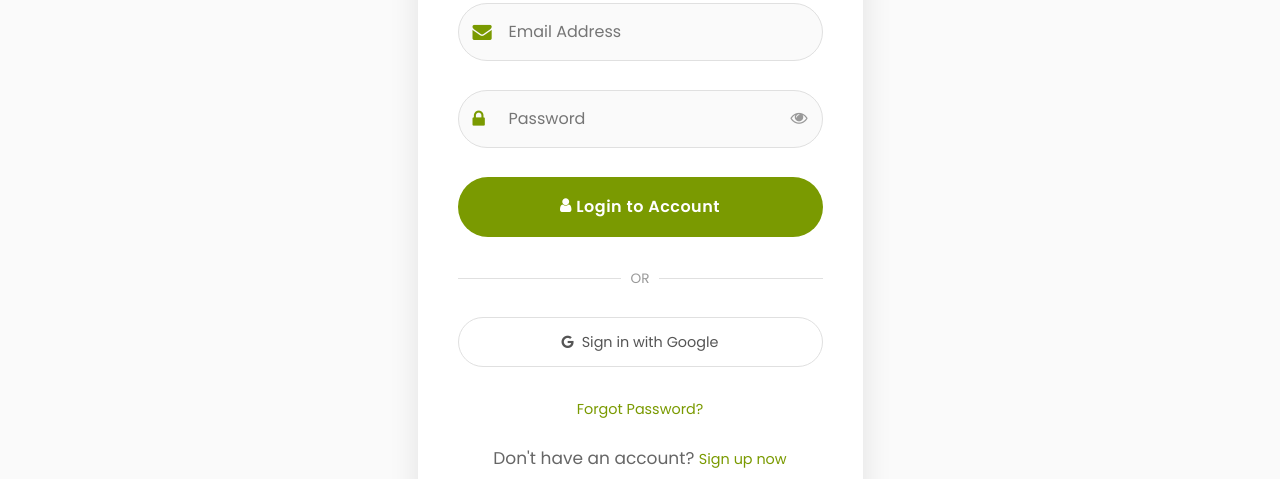
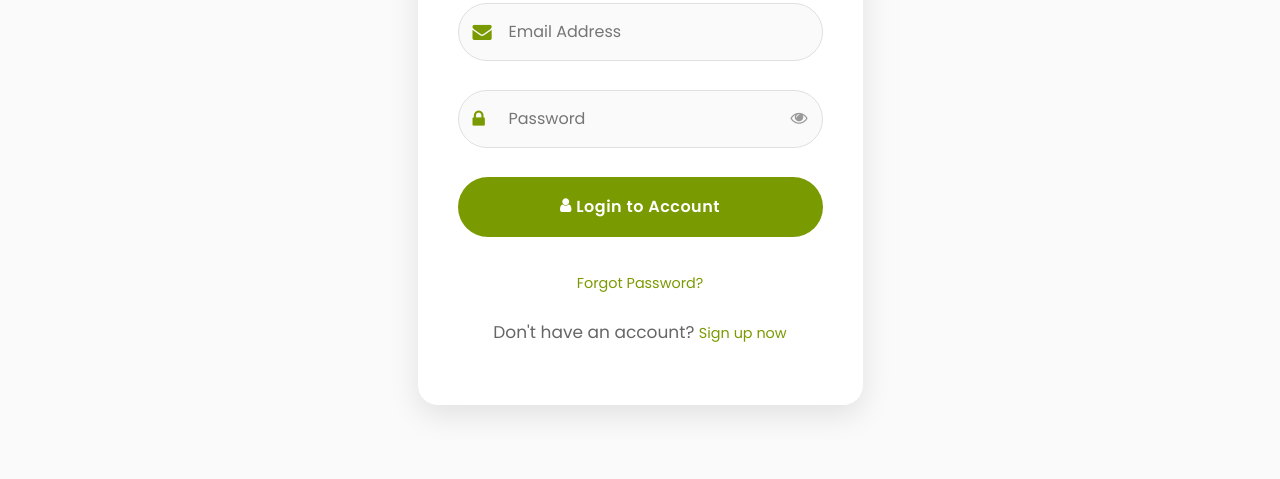
Before and after one commit to gurpreetdastirmind/restaurant-app, a plain HTML site: page login.html in a window 1280 px wide. Shown: the part 687-1166 px from the top of the page. Drawn offline with Linux system fonts and the light colour scheme; files whose address does not match are found by name; a web font is replaced by a local one.

Commit message:
Updated login

```diff
--- a/login.html
+++ b/login.html
@@ -347,17 +347,18 @@
                 </div>
               </form>
 
-             <div class="separator">
-              <span>OR</span>
-            </div>
+              <!-- <div class="separator">
+                <span>OR</span>
+              </div> -->
 
-            <div class="social-login">
-              <a href="https://restaurant-app-ru0u.onrender.com/api/auth/google" style="text-decoration: none; flex: 1;">
-                <button class="social-btn" style="width: 100%; cursor: pointer;">
-                  <i class="icon-google"></i> Sign in with Google
+              <!-- <div class="social-login">
+                <button class="social-btn" onclick="socialLogin('google')">
+                  <i class="icon-google"></i> Google
                 </button>
-              </a>
-            </div>
+                <button class="social-btn" onclick="socialLogin('facebook')">
+                  <i class="icon-facebook"></i> Facebook
+                </button>
+              </div> -->
 
               <div class="login-links">
                 <p><a href="forgot-password.html" onclick="showForgotPassword()">Forgot Password?</a></p>
```
